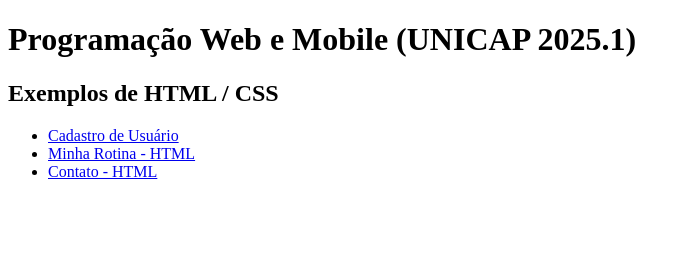
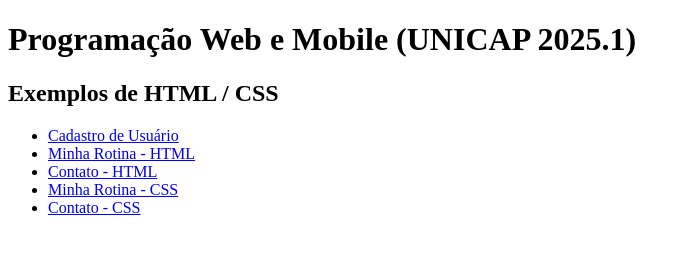
Before and after one commit to isabellugon/pwm-atividades, a plain HTML site: page index.html in a window 1280 px wide. Shown: the whole page, without its empty margins (0-690 px from the left). Drawn offline with Linux system fonts and the light colour scheme.

Commit message:
Update index.html

```diff
--- a/index.html
+++ b/index.html
@@ -11,6 +11,8 @@
       <li><a href="./cadastro.html/">Cadastro de Usuário</a></li>
       <li><a href="./minha-rotina.html/">Minha Rotina - HTML</a></li>
       <li><a href="./contato.html/">Contato - HTML</a></li>
+      <li><a href="./minha-rotina2.html/">Minha Rotina - CSS</a></li>
+      <li><a href="./contato2.html/">Contato - CSS</a></li>
     </ul>
   </body>
 </html>
```
